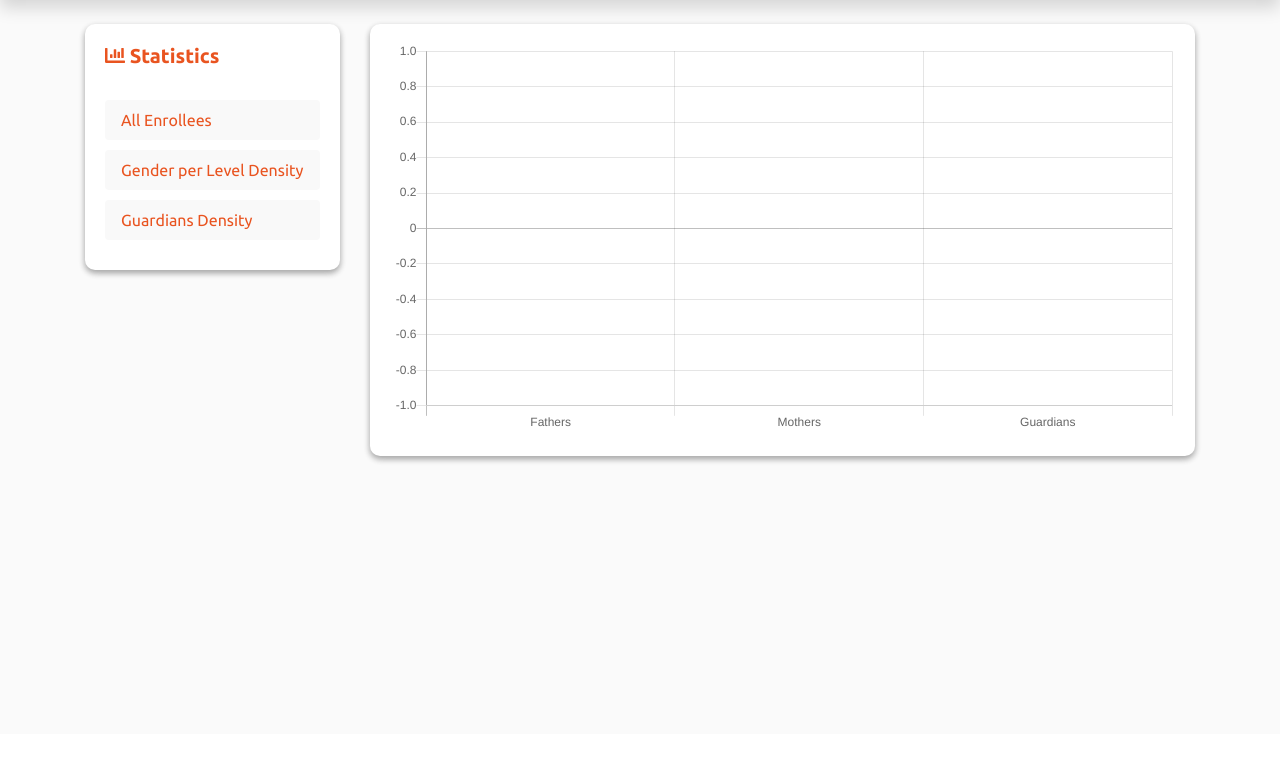
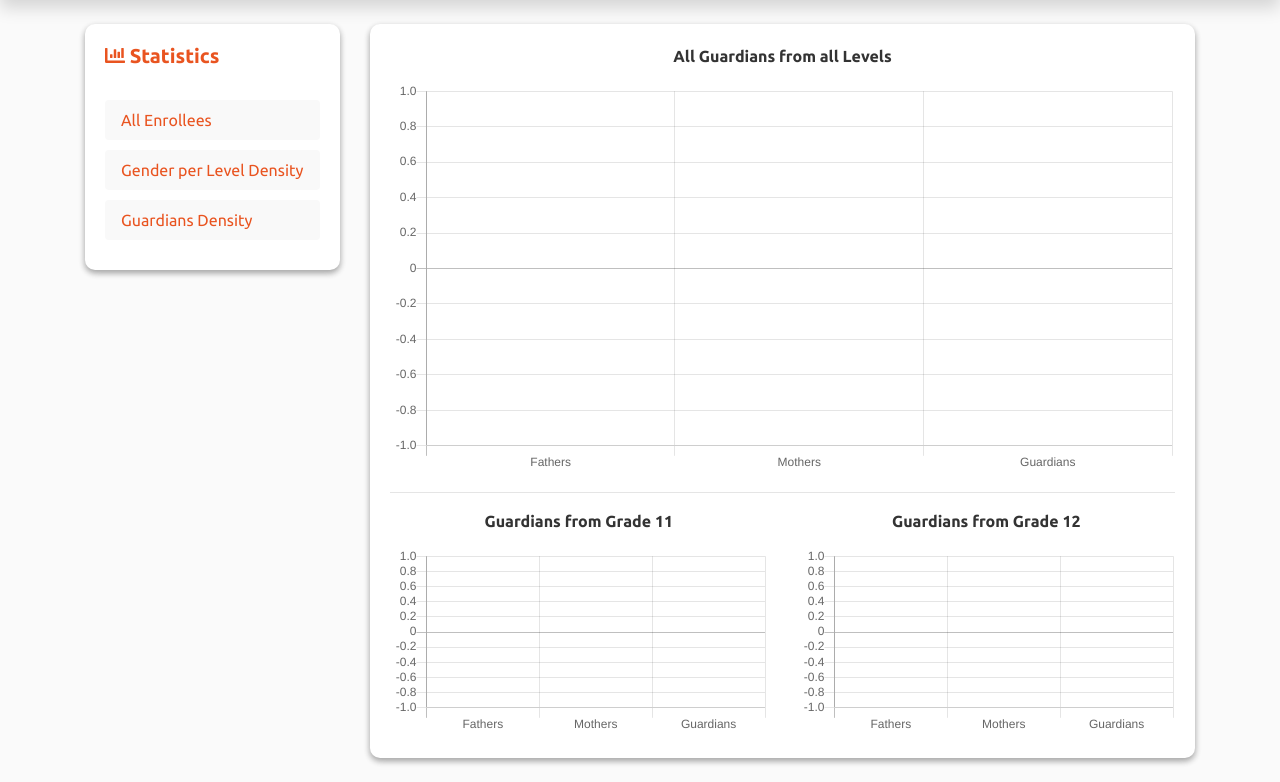
Before and after one commit to LagDave/dmajmnhs_balik_eskwela, a Laravel app: page /admin/statistics/guardiansDensity in a window 1280 px wide. Shown: the part 66-848 px from the top of the page. Before the commit the page ends 529 px from the top, so only its background shows below. Run offline with Laravel 8, Linux system fonts and the light colour scheme; the visitor is signed in with stand-in values (Sample User, id 1); data that the repository does not hold is empty; some libraries are stand-ins or nearby versions.

Commit message:
created visualization for parents per grade level

```diff
--- a/app/Http/Controllers/AdminStatisticsController.php
+++ b/app/Http/Controllers/AdminStatisticsController.php
@@ -33,6 +33,24 @@ class AdminStatisticsController extends Controller
         $total_distinct_mothers = sizeof(DB::select("SELECT DISTINCT mother_name FROM guardians WHERE mother_name != ''"));
         $total_distinct_guardians = sizeof(DB::select("SELECT DISTINCT guardian_name FROM guardians WHERE guardian_name != ''"));
 
-        return view('admin.statistics.guardians_density', compact('total_distinct_fathers', 'total_distinct_mothers', 'total_distinct_guardians'));
+        $grade_eleven_total_distinct_fathers = sizeof(DB::select("SELECT DISTINCT father_name FROM guardians WHERE father_name != '' && data_admission_level = 11"));
+        $grade_eleven_total_distinct_mothers = sizeof(DB::select("SELECT DISTINCT mother_name FROM guardians WHERE mother_name != '' && data_admission_level = 11"));
+        $grade_eleven_total_distinct_guardians = sizeof(DB::select("SELECT DISTINCT guardian_name FROM guardians WHERE guardian_name != '' && data_admission_level = 11"));
+
+        $grade_twelve_total_distinct_fathers = sizeof(DB::select("SELECT DISTINCT father_name FROM guardians WHERE father_name != '' && data_admission_level = 12"));
+        $grade_twelve_total_distinct_mothers = sizeof(DB::select("SELECT DISTINCT mother_name FROM guardians WHERE mother_name != '' && data_admission_level = 12"));
+        $grade_twelve_total_distinct_guardians = sizeof(DB::select("SELECT DISTINCT guardian_name FROM guardians WHERE guardian_name != '' && data_admission_level = 12"));
+
+        return view('admin.statistics.guardians_density', compact(
+            'total_distinct_fathers',
+            'total_distinct_mothers',
+            'total_distinct_guardians',
+            'grade_eleven_total_distinct_fathers',
+            'grade_eleven_total_distinct_mothers',
+            'grade_eleven_total_distinct_guardians',
+            'grade_twelve_total_distinct_fathers',
+            'grade_twelve_total_distinct_mothers',
+            'grade_twelve_total_distinct_guardians'
+        ));
     }
 }
--- a/app/Http/Controllers/DataController.php
+++ b/app/Http/Controllers/DataController.php
@@ -44,7 +44,7 @@ class DataController extends Controller
         $guardian_data->father_name = strtolower($data['father_first_name']).' '.strtolower($data['father_last_name']);
         $guardian_data->mother_name = strtolower($data['mother_first_name']).' '.strtolower($data['mother_last_name']);
         $guardian_data->guardian_name = strtolower($data['guardian_first_name']).' '.strtolower($data['guardian_last_name']);
-
+        $guardian_data->data_admission_level = $data['admission_level'];
 
 
         if($student = Data::create($data)){
--- a/resources/views/admin/statistics/guardians_density.blade.php
+++ b/resources/views/admin/statistics/guardians_density.blade.php
@@ -1,9 +1,25 @@
 @extends('layouts.statistics')
 @section('content')
+    <div class="row">
+        <div class="col-lg-12">
+            <p class="text-center"><b>All Guardians from all Levels</b></p>
+            <canvas  id="guardians_density"></canvas>
+        </div>
+    </div>
+    <hr>
+    <div class="row">
+        <div class="col-lg-6">
+            <p class="text-center"><b>Guardians from Grade 11</b></p>
+            <canvas  id="guardians_eleven_density"></canvas>
+        </div>
+        <div class="col-lg-6">
+            <p class="text-center"><b>Guardians from Grade 12</b></p>
+            <canvas  id="guardians_twelve_density"></canvas>
+        </div>
+    </div>
 
-    <canvas  id="guardians_density"></canvas>
     <script>
-        var myBarChart = new Chart(document.querySelector('#guardians_density'), {
+        var guardiansDensity = new Chart(document.querySelector('#guardians_density'), {
             type: 'bar',
             data: {
                 labels:['Fathers', 'Mothers', 'Guardians'],
@@ -28,4 +44,56 @@
             }
         });
     </script>
+    <script>
+        var guardiansFromEleven = new Chart(document.querySelector('#guardians_eleven_density'), {
+            type: 'bar',
+            data: {
+                labels:['Fathers', 'Mothers', 'Guardians'],
+                datasets: [{
+                    data: [{{$grade_eleven_total_distinct_fathers}}, {{$grade_eleven_total_distinct_mothers}}, {{$grade_eleven_total_distinct_guardians}}],
+                    backgroundColor: [
+                        'rgba(54, 162, 235, 0.2)',
+                        'rgba(255, 99, 132, 0.2)',
+                        'rgba(255, 159, 64, 0.2)'
+                    ],
+                    borderColor: [
+                        'rgba(54, 162, 235, 1)',
+                        'rgba(255, 99, 132, 1)',
+                        'rgba(255, 159, 64, 1)'
+                    ]
+                }]
+            },
+            options: {
+                legend:{
+                    display: false
+                }
+            }
+        });
+    </script>
+    <script>
+        var guardiansFromTwelve = new Chart(document.querySelector('#guardians_twelve_density'), {
+            type: 'bar',
+            data: {
+                labels:['Fathers', 'Mothers', 'Guardians'],
+                datasets: [{
+                    data: [{{$grade_twelve_total_distinct_fathers}}, {{$grade_twelve_total_distinct_mothers}}, {{$grade_twelve_total_distinct_guardians}}],
+                    backgroundColor: [
+                        'rgba(54, 162, 235, 0.2)',
+                        'rgba(255, 99, 132, 0.2)',
+                        'rgba(255, 159, 64, 0.2)'
+                    ],
+                    borderColor: [
+                        'rgba(54, 162, 235, 1)',
+                        'rgba(255, 99, 132, 1)',
+                        'rgba(255, 159, 64, 1)'
+                    ]
+                }]
+            },
+            options: {
+                legend:{
+                    display: false
+                }
+            }
+        });
+    </script>
 @endsection
```
Also changed, not shown: database/migrations/2019_05_12_032004_create_guardians_table.php.
